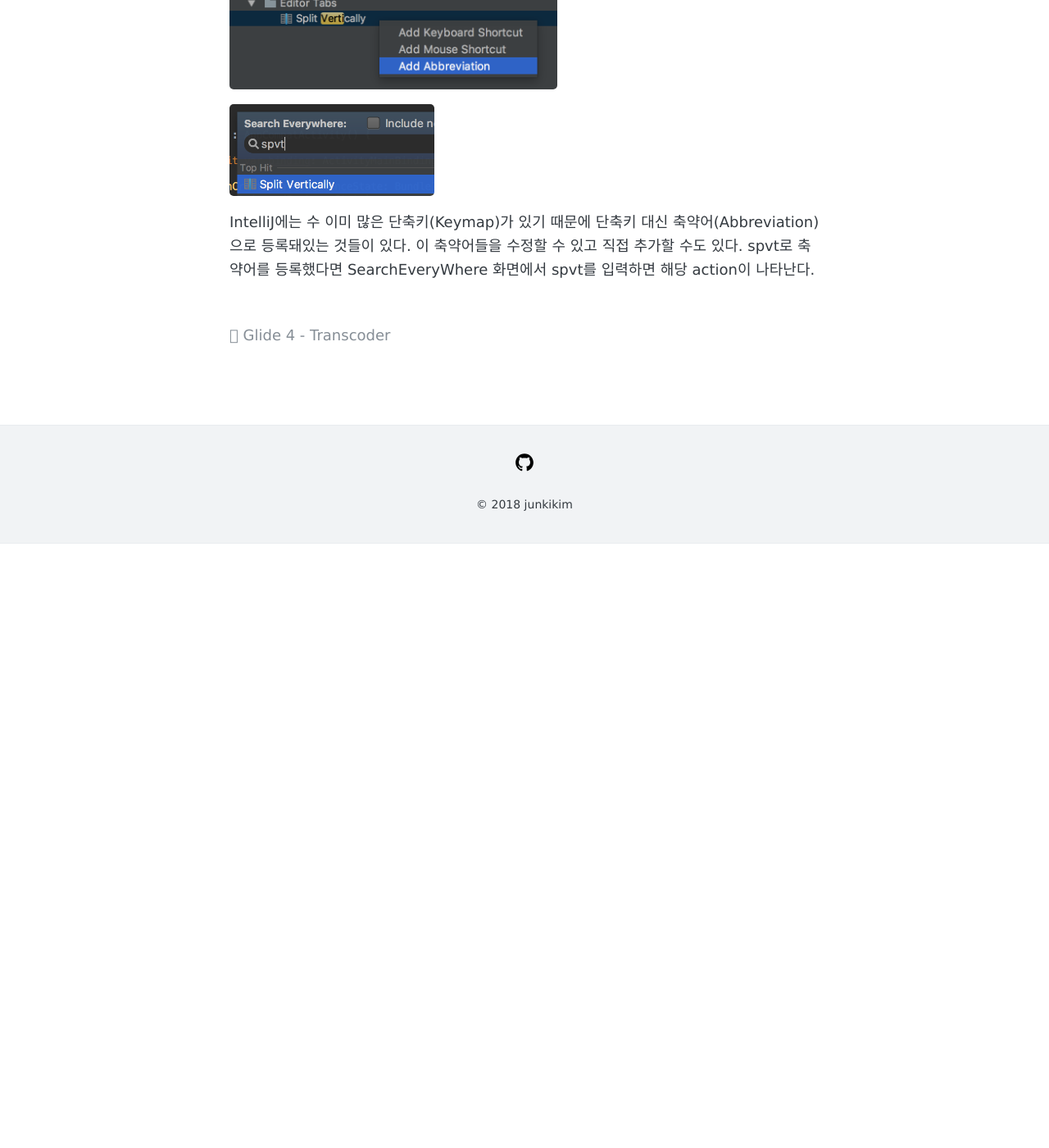
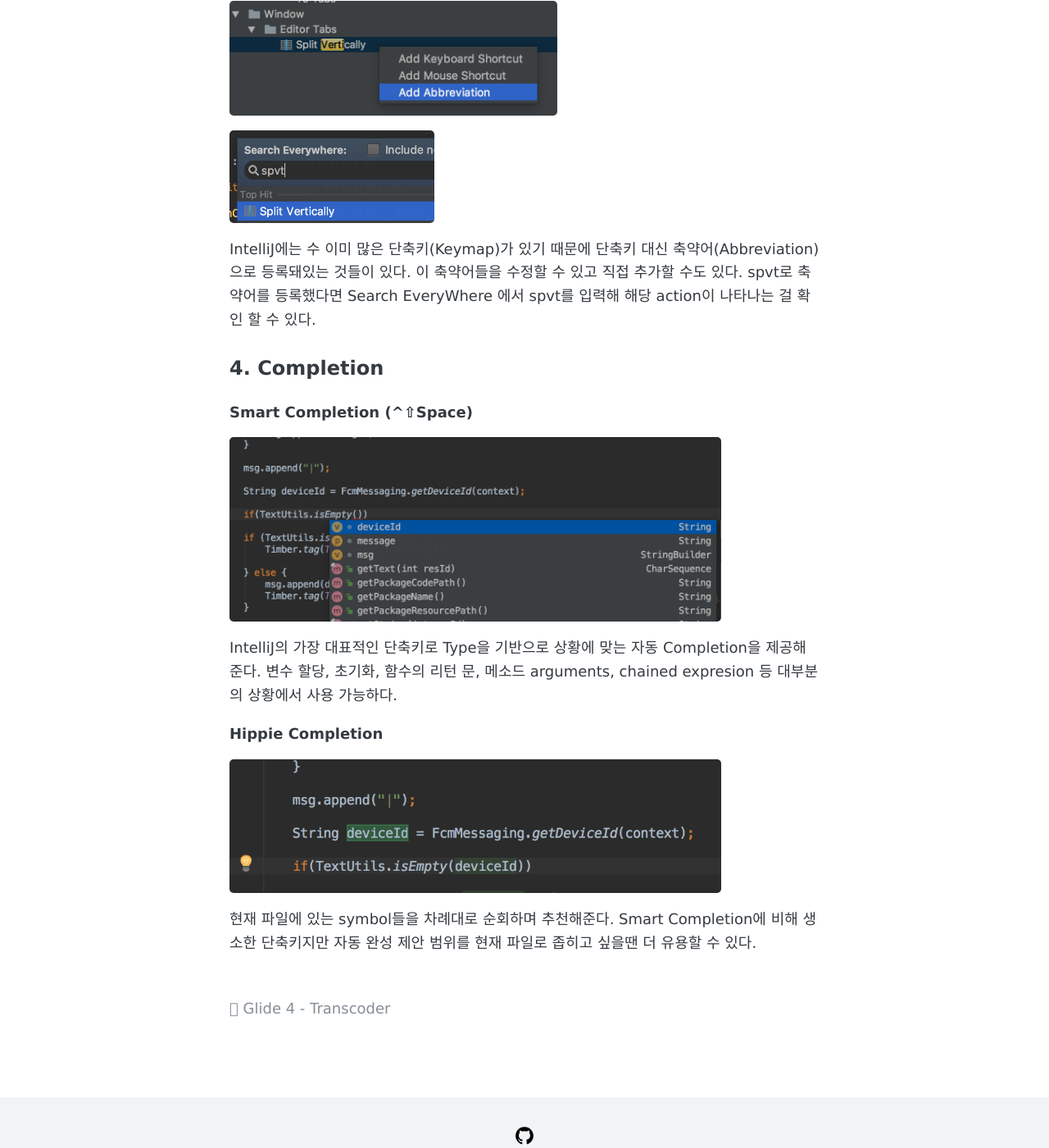
Before and after one commit to JakeBase/jakebase.github.io, a Jekyll site: the page built from _posts/2018-07-17-intellij-android-studio.md, in a window 1280 px wide and 1400 px high, scrolled down 1648 px. Shown: the whole window at 82% size. Built offline with Jekyll 4.4.1, drawn with Linux system fonts in a browser that asks for light colours; before the commit the page ends 2311 px from its top, so only the background shows below that.

Commit message:
intellij 단축키 포스트 작성

```diff
--- a/_posts/2018-07-17-intellij-android-studio.md
+++ b/_posts/2018-07-17-intellij-android-studio.md
@@ -7,17 +7,25 @@ comments: true
 
 최근 사내 초빙 강사로 Hadi Hariri 라는 분이왔었다. 알고보니 JetBrain의 Developer Advocacy 팀의 총괄 리더라고 한다. 또한 [Google I/O 17 에서 코틀린을 소개](https://www.youtube.com/watch?v=X1RVYt2QKQE)하기도 했다. (~~히익~~) 이런 분을 몰라뵙고 굉장히 편한 마음으로 강의를 들었는데 생각보다 너무 많은 꿀팁을 방출해주셔서 너무 감사했다. 정식 강의 명칭은 "IntelliJ IDEA를 활용한 개발 노하우" 였다. 이 글에서는 해당 강의에서 소개한 팁중에서도 유용해 보였던 기능들을 소개하고자 한다.
 
-### 1. [Double Shift + \#]
+## 1. [Double Shift + \#]
 ![double_shift](/images/intellij/intellij-sharp.png){: width="500px"}
 IntelliJ를 사용하면서 Double Shift를 사용하지 않는 사람은 거의 없을 것이다. 여기에 \#을 입력하면 안드로이드 스튜디오 설정에 관련된 것들만 모아서 볼 수 있다.
 ![double_shift2](/images/intellij/intellij-sharp2.png){: width="500px"}
 그리고 그중 하나를 선택하면 바로 해당 설정을 On/Off 할 수 있는 화면이 된다.
 
-### 2. [Shift + Command + A]
+## 2. [Shift + Command + A]
 ![action](/images/intellij/action.png){: width="500px"}
 Action이나 Option을 찾아준다. menu bar에 등록할만큼은 아니지만 어느 정도 사용 빈도가 있는 기능들은 이 것을 이용하면 편할 듯 하다.
 
-### 3. Keymap Abbreviation
+## 3. Keymap Abbreviation
 ![abbreviation](/images/intellij/abbreviation.png){: width="400px"}
 ![abbreviation2](/images/intellij/abbreviation2.png){: width="250px"}
-IntelliJ에는 수 이미 많은 단축키(Keymap)가 있기 때문에 단축키 대신 축약어(Abbreviation)으로 등록돼있는 것들이 있다. 이 축약어들을 수정할 수 있고 직접 추가할 수도 있다. spvt로 축약어를 등록했다면 SearchEveryWhere 화면에서 spvt를 입력하면 해당 action이 나타난다.
+IntelliJ에는 수 이미 많은 단축키(Keymap)가 있기 때문에 단축키 대신 축약어(Abbreviation)으로 등록돼있는 것들이 있다. 이 축약어들을 수정할 수 있고 직접 추가할 수도 있다. spvt로 축약어를 등록했다면 Search EveryWhere 에서 spvt를 입력해 해당 action이 나타나는 걸 확인 할 수 있다.
+
+## 4. Completion
+##### Smart Completion (^⇧Space)
+![action](/images/intellij/smartcompletion.png){: width="600px"}
+IntelliJ의 가장 대표적인 단축키로 Type을 기반으로 상황에 맞는 자동 Completion을 제공해준다. 변수 할당, 초기화, 함수의 리턴 문, 메소드 arguments, chained expresion 등 대부분의 상황에서 사용 가능하다.
+##### Hippie Completion
+![action](/images/intellij/hippiecompletion.png){: width="600px"}
+현재 파일에 있는 symbol들을 차례대로 순회하며 추천해준다. Smart Completion에 비해 생소한 단축키지만 자동 완성 제안 범위를 현재 파일로 좁히고 싶을땐 더 유용할 수 있다.
```
Also changed, not shown: images/intellij/hippiecompletion.png (added), images/intellij/smartcompletion.png (added).
